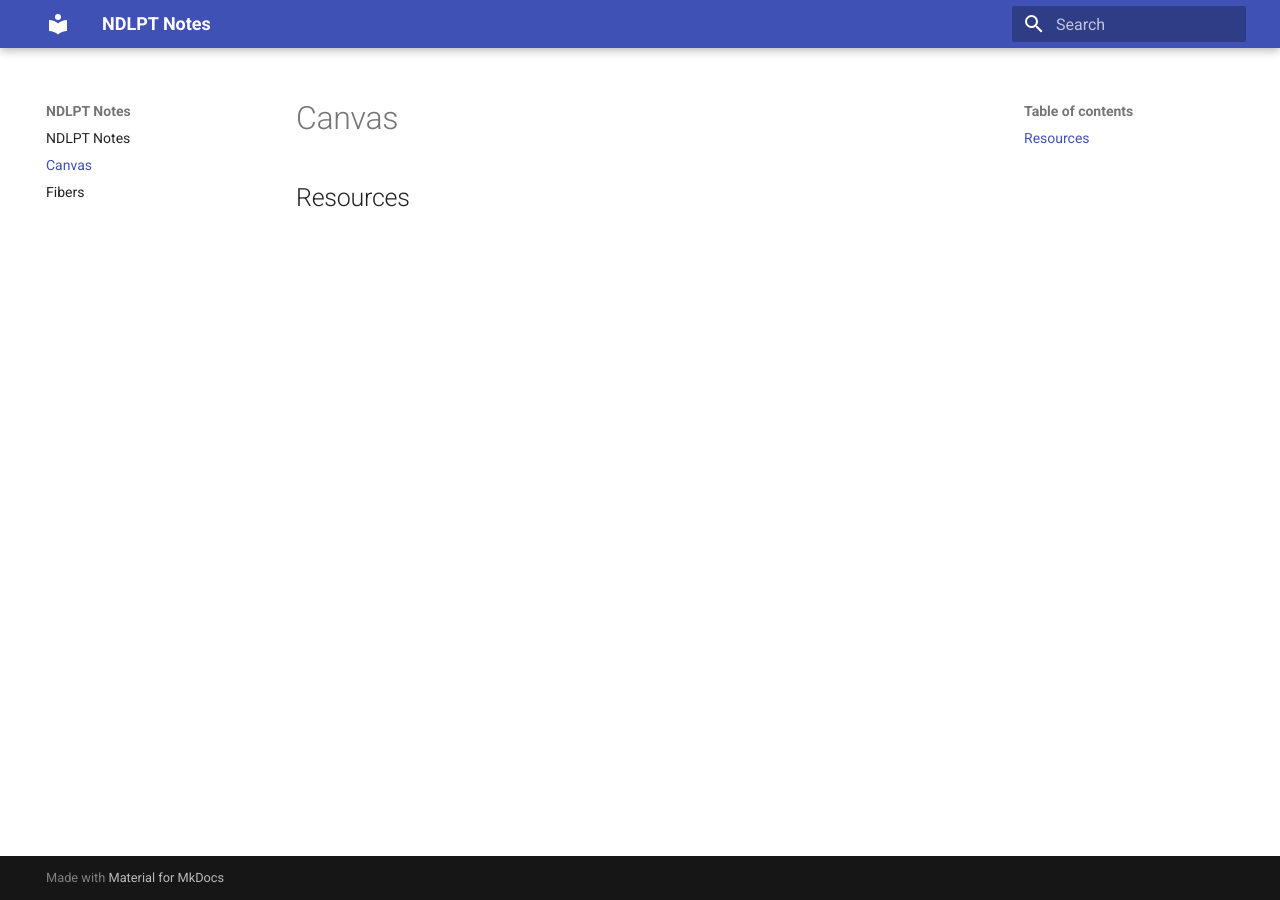
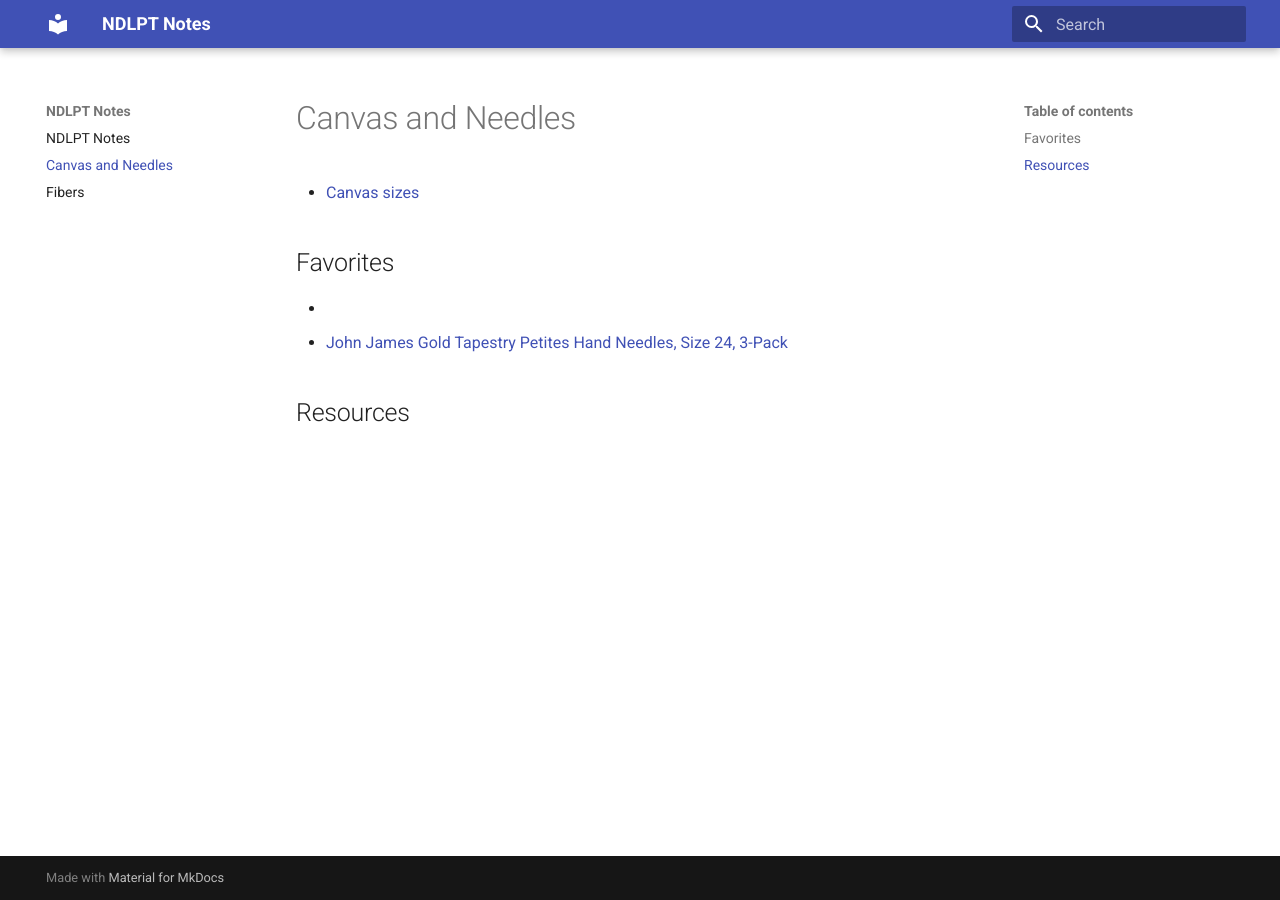
Before and after one commit to shylaclark/ndlpt-notes, an MkDocs documentation site: the page built from docs/canvas.md, in a window 1280 px wide. Built offline with MkDocs 1.6.1 and Material for MkDocs 9.7.7, drawn with Linux system fonts in a browser that asks for light colours.

Commit message:
Update canvas.md

```diff
--- a/docs/canvas.md
+++ b/docs/canvas.md
@@ -1,3 +1,9 @@
-# Canvas
+# Canvas and Needles
+
+* [Canvas sizes](canvas-sizes.md)
+
+## Favorites
+* []()
+* [John James Gold Tapestry Petites Hand Needles, Size 24, 3-Pack](https://smile.amazon.com/Colonial-Needle-JG199-24-Tapestry-Petites/dp/B001144W94/ref=sxts_sxwds-bia-wc-nc-drs1_0?cv_ct_cx=tapestry+needles&dchild=1&keywords=tapestry+needles&pd_rd_i=B001144W94&pd_rd_r=3d17a339-1c09-4211-95e9-8ab2f8020ebf&pd_rd_w=kCNDg&pd_rd_wg=wbETI&pf_rd_p=84ce0865-d9ca-42e3-87ed-168be8f93162&pf_rd_r=HNSEPNDA6FKC06DRR3BP&psc=1&qid=1608227442&sr=1-1-88388c6d-14b8-4f70-90f6-05ac39e80cc0)
 
 ## Resources
```
